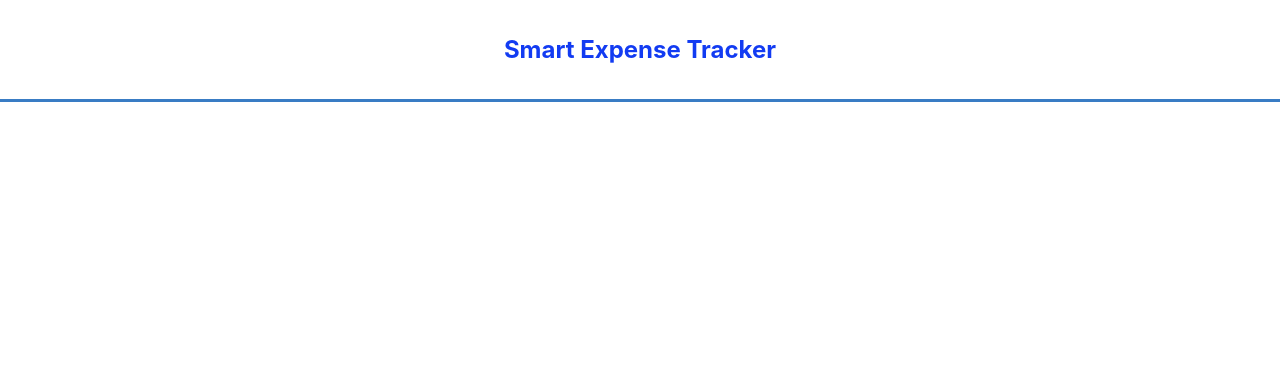
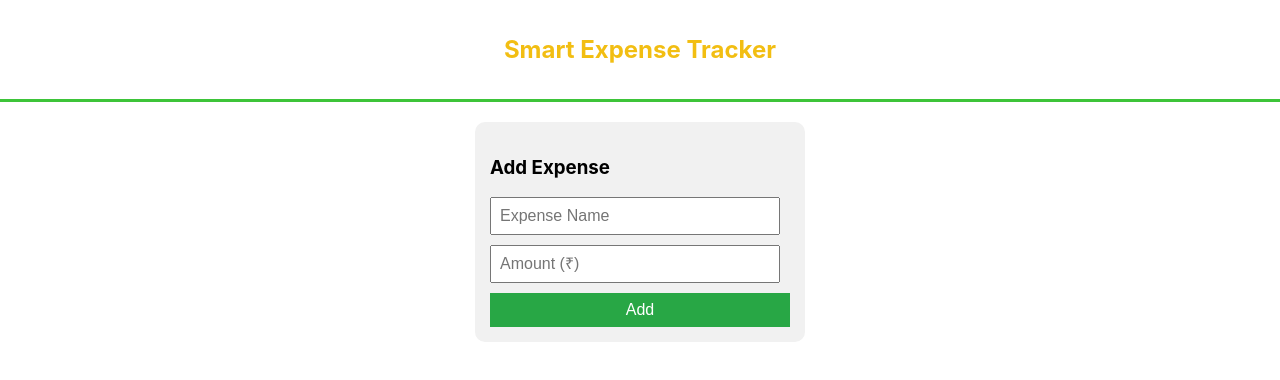
Before and after one commit to Loki207/Expense-Tracker, a React (Create React App) app: page / in a window 1280 px wide. Shown: the top 380 px of the page. Built offline with nearby package versions, Linux system fonts and the light colour scheme.

Commit message:
added expense

```diff
--- a/src/App.js
+++ b/src/App.js
@@ -1,10 +1,13 @@
 import React from 'react';
 import Header from './components/Header';
+import AddExpenseForm from './components/addexpenseform';
 
 function Start(){
   return (
     <div>
-      <Header></Header>
+      <Header />
+      <AddExpenseForm />
+
 
       </div>
   );
--- a/src/components/addexpenseform.js
+++ b/src/components/addexpenseform.js
@@ -0,0 +1,42 @@
+import React from 'react';
+
+function AddExpenseForm() {
+  return (
+    <div style={tyles.formContainer}>
+      <h3>Add Expense</h3>
+      <form>
+        <input type="text" placeholder="Expense Name" style={tyles.input} />
+        <input type="number" placeholder="Amount (₹)" style={tyles.input} />
+        <button type="submit" style={tyles.button}>Add</button>
+      </form>
+    </div>
+  );
+}
+
+const tyles = {
+  formContainer: {
+    background: '#f1f1f1',
+    padding: '15px',
+    borderRadius: '10px',
+    width: '300px',
+    margin: '20px auto'
+  },
+  input: {
+    display: 'block',
+    margin: '10px 0',
+    padding: '8px',
+    width: '90%',
+    fontSize: '1rem'
+  },
+  button: {
+    background: '#28a745',
+    color: 'white',
+    padding: '8px 12px',
+    border: 'none',
+    cursor: 'pointer',
+    width: '100%',
+    fontSize: '1rem'
+  }
+};
+
+export default AddExpenseForm;
--- a/src/components/tt.css
+++ b/src/components/tt.css
@@ -8,8 +8,8 @@
    } */
 
    .header {
-  color: rgb(18, 59, 242);
+  color: rgb(242, 190, 18);
   padding: 15px;
   text-align: center;
-  border-bottom: 3px solid #0057b3c6;
+  border-bottom: 3px solid #06b300c6;
 }
```
